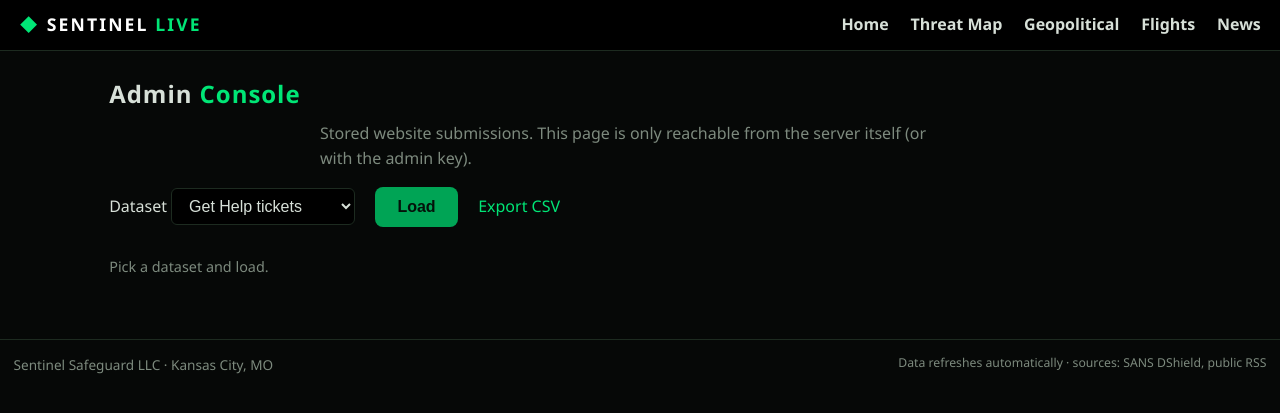
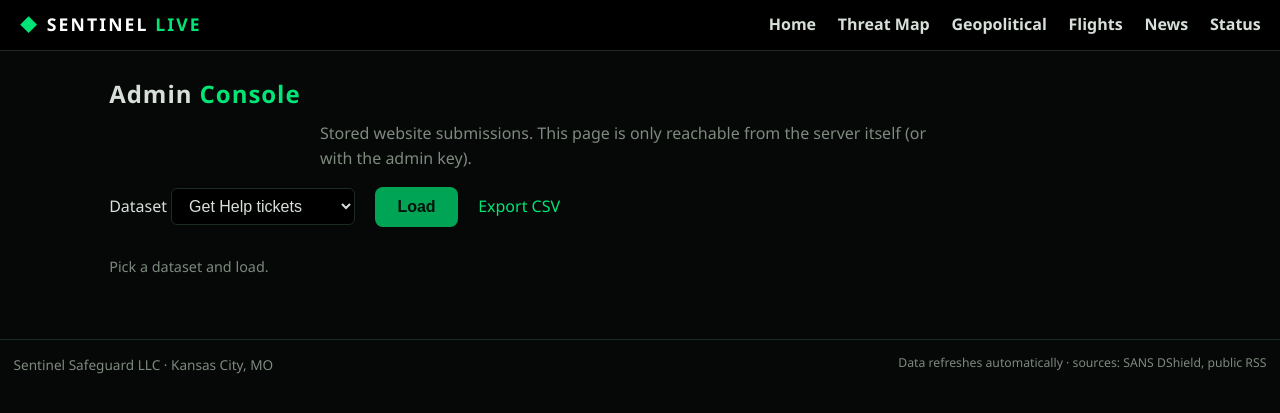
Before and after one commit to TheRealJesusTheHacker/sentinel-live, a FastAPI app: page /admin in a window 1280 px wide. Shown: the top 413 px of the page. Run offline with FastAPI, Linux system fonts and the light colour scheme.

Commit message:
Add /status page and uptime to /health — templates/base.html

```diff
--- a/templates/base.html
+++ b/templates/base.html
@@ -16,6 +16,7 @@
     <a href="/geopolitical">Geopolitical</a>
     <a href="/flights">Flights</a>
     <a href="/news">News</a>
+    <a href="/status">Status</a>
   </nav>
 </header>
 <main>
```
